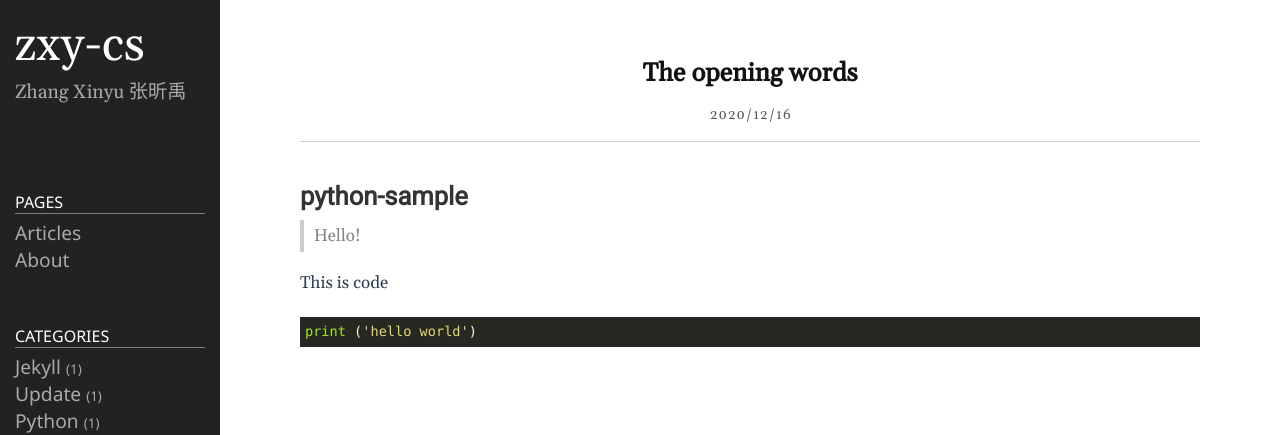
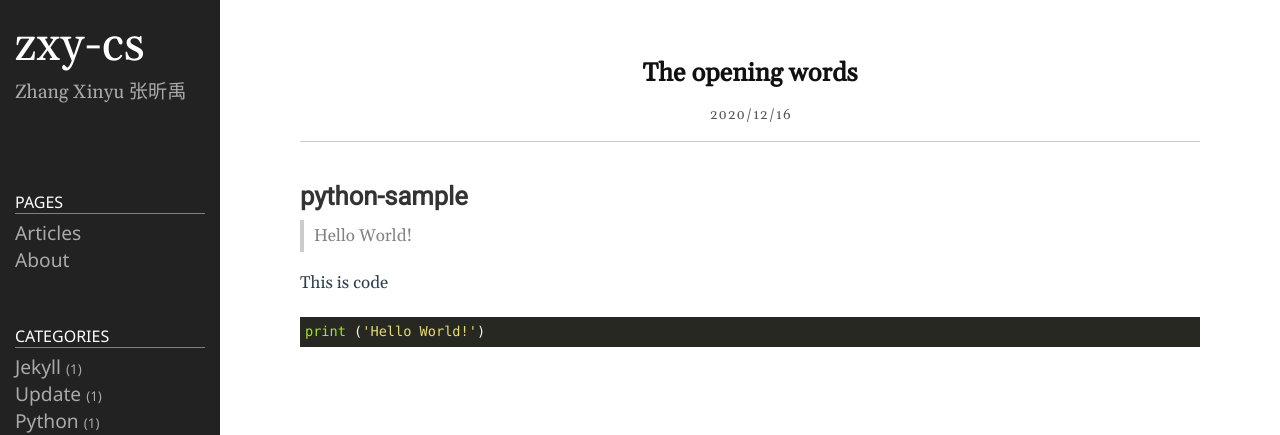
Before and after one commit to zxy-cs/zxy-cs.github.io, a Jekyll site: the page built from _posts/2020-12-16-python_the_opening_words.markdown, in a window 1280 px wide. Shown: the top 435 px of the page. Built offline with Jekyll 4.4.1, drawn with Linux system fonts in a browser that asks for light colours.

Commit message:
Update 2020-12-16-python_the_opening_words.markdown

````diff
--- a/_posts/2020-12-16-python_the_opening_words.markdown
+++ b/_posts/2020-12-16-python_the_opening_words.markdown
@@ -5,9 +5,9 @@ date: 2020-12-16 11:10:48 +0900
 category: python
 ---
 # python-sample
-> Hello!
+> Hello World!
 
 This is code
 ```python
-print ('hello world')
+print ('Hello World!')
 ```
````
